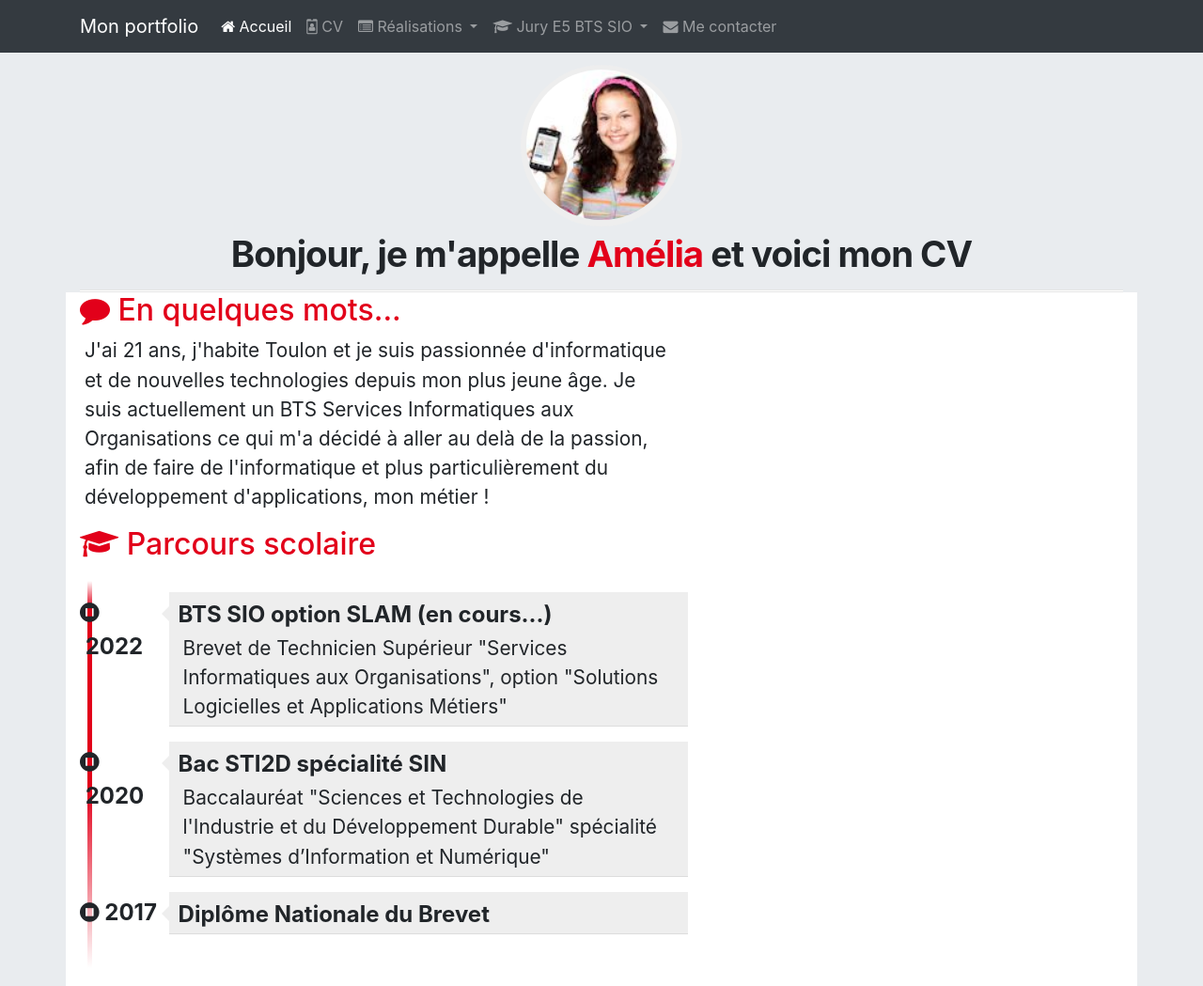
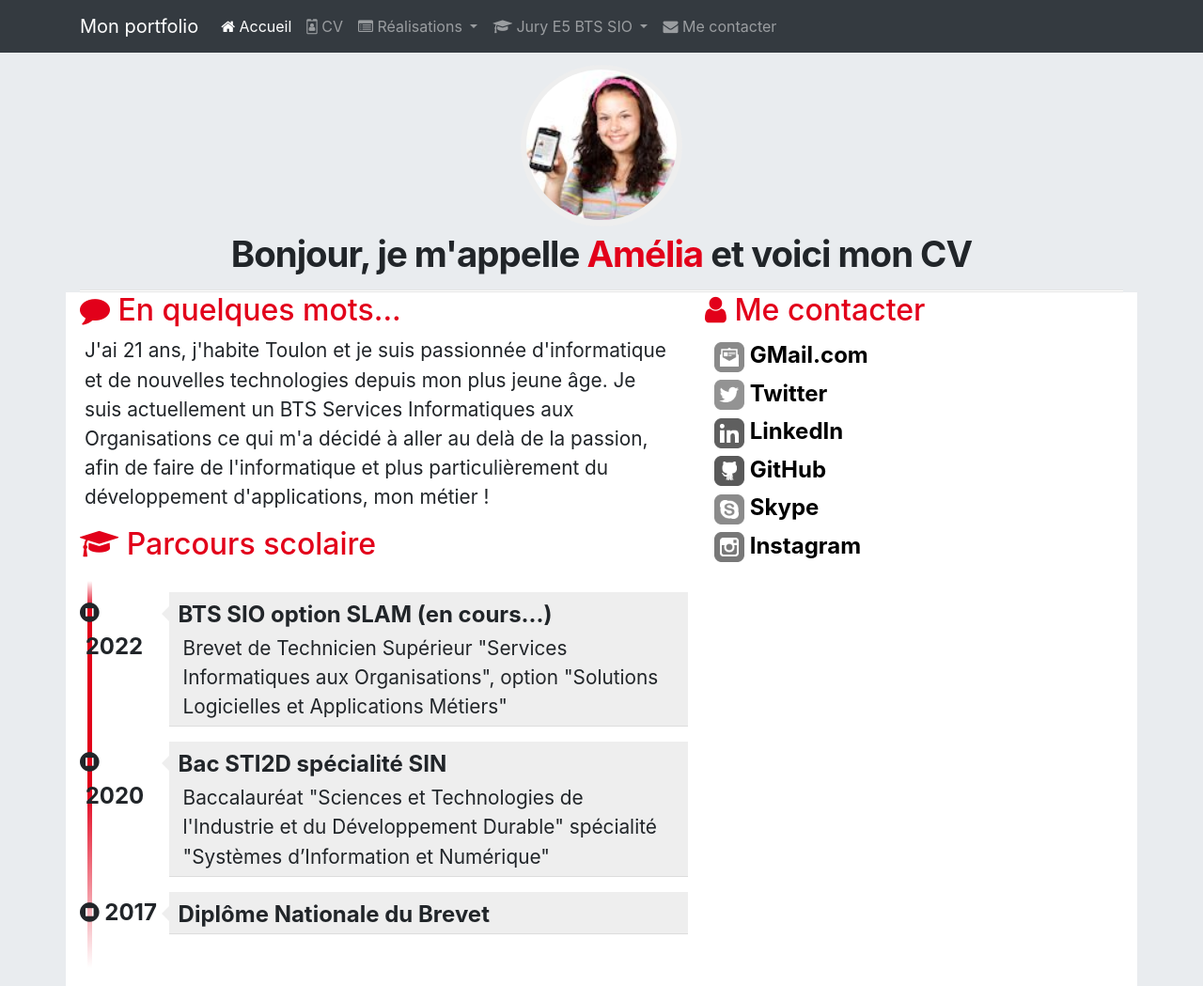
Before and after one commit to Strike3059/jonathansimon.github.io, a plain HTML site: page pages/CV.html in a window 1280 px wide. Shown: the top 1049 px of the page at 94% size. Drawn offline with nearby package versions, Linux system fonts and the light colour scheme; files that its build step writes are made by us from their sources.

Commit message:
Ajout des informations de contact

```diff
--- a/css/cv.css
+++ b/css/cv.css
@@ -71,3 +71,17 @@ body { padding-top: 50px; }
 .experience .date { font-size: 1em; opacity: 0.7; }
 .experience .profession { font-size: 1.45em; font-weight: bold; margin-top: -6px; }
 .experience .details { font-size: 1.2em; line-height: 1.5em; }
+
+/******************************************
+* Me contacter
+******************************************/
+.meContacter { clear: both; }
+.meContacter .details { width: 100%; margin-left: 10px; margin-top: 3px; font-size: 1.5em;
+ font-weight: 700; justify-content: space-between;}
+.contact-icon { filter: grayscale(1); -webkit-filter: grayscale(1);
+ -moz-filter: grayscale(1); -ms-filter: grayscale(1);
+ -o-filter: grayscale(1); height: 32px; width: 32px; margin: 2px 0; }
+.meContacter a, .meContacter a:hover { text-decoration: none; color: black; }
+.meContacter a:hover>img { filter: grayscale(0); -webkit-filter: grayscale(0);
+ -moz-filter: grayscale(0); -ms-filter: grayscale(0);
+ -o-filter: grayscale(0); }
--- a/pages/CV.html
+++ b/pages/CV.html
@@ -238,6 +238,63 @@
                     </div>
                     <div class="col-xs-12 col-sm-5">
                         <!-- Partie droite -->
+                        <div class="rubrique clearfix">
+                            <h2><span class="fa fa-user"></span> Me contacter</h2>
+                            <div class="meContacter">
+                                <div class="details float-left">
+                                    <a href="mailto:amelia.pilou@gmail.com?subject=Contact depuis le CV en ligne"
+                                       title="Mail de Amélia Pilou">
+                                        <img class="contact-icon" src="../images/cv/mail-dreamstale47.png"
+                                             alt="Icone de mail"> GMail.com
+                                    </a>
+                                </div>
+                            </div>
+                            <div class="meContacter">
+                                <div class="details float-left">
+                                    <a href="https://twitter.com/AmeliaPILOU"
+                                       title="Lien vers la page Twitter de @AmeliaPilou">
+                                        <img class="contact-icon" src="../images/cv/twitter-dreamstale71.png"
+                                             alt="Icone de Twitter"> Twitter
+                                    </a>
+                                </div>
+                            </div>
+                            <div class="meContacter">
+                                <div class="details float-left">
+                                    <a href="http://fr.linkedin.com/in/ameliaPilou"
+                                       title="Lien vers le profil LinkedIn de Amélia Pilou">
+                                        <img class="contact-icon" src="../images/cv/linkedin-dreamstale45.png"
+                                             alt="Icone de LinkedIn"> LinkedIn
+                                    </a>
+                                </div>
+                            </div>
+                            <div class="meContacter">
+                                <div class="details float-left">
+                                    <a href="https://github.com/AmeliaPilou/"
+                                       title="Lien vers le profil GitHub d'Amélia Pilou">
+                                        <img class="contact-icon" src="../images/cv/github2-dreamstale35.png"
+                                             alt="Icone de GitHub"> GitHub
+                                    </a>
+                                </div>
+                            </div>
+                            <div class="meContacter">
+                                <div class="details float-left">
+                                    <a href="skype:ameliapilou?userinfo"
+                                       title="Lien vers le profil Skype d'Amélia Pilou">
+                                        <img class="contact-icon" src="../images/cv/skype-dreamstale61.png"
+                                             alt="Icone de Skype"> Skype
+                                    </a>
+                                </div>
+                            </div>
+                            <div class="meContacter">
+                                <div class="details float-left">
+                                    <a href="https://instagram.com/AmeliaPilou"
+                                       title="Lien vers le profil Instagram d'Amélia Pilou">
+                                        <img class="contact-icon" src="../images/cv/instagram-dreamstale43.png"
+                                             alt="Icone de Instagram"> Instagram
+                                    </a>
+                                </div>
+                            </div>
+                        </div>
                     </div>
                 </div>
 
```
